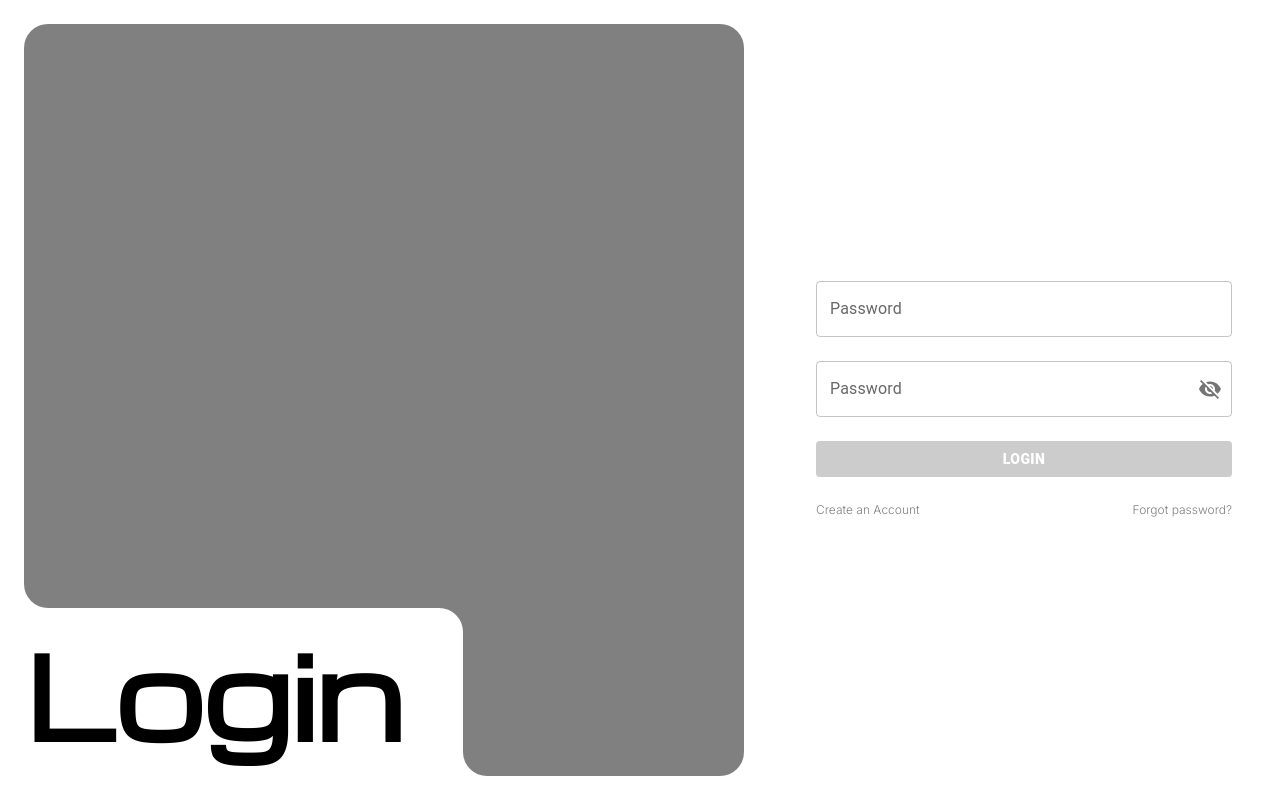
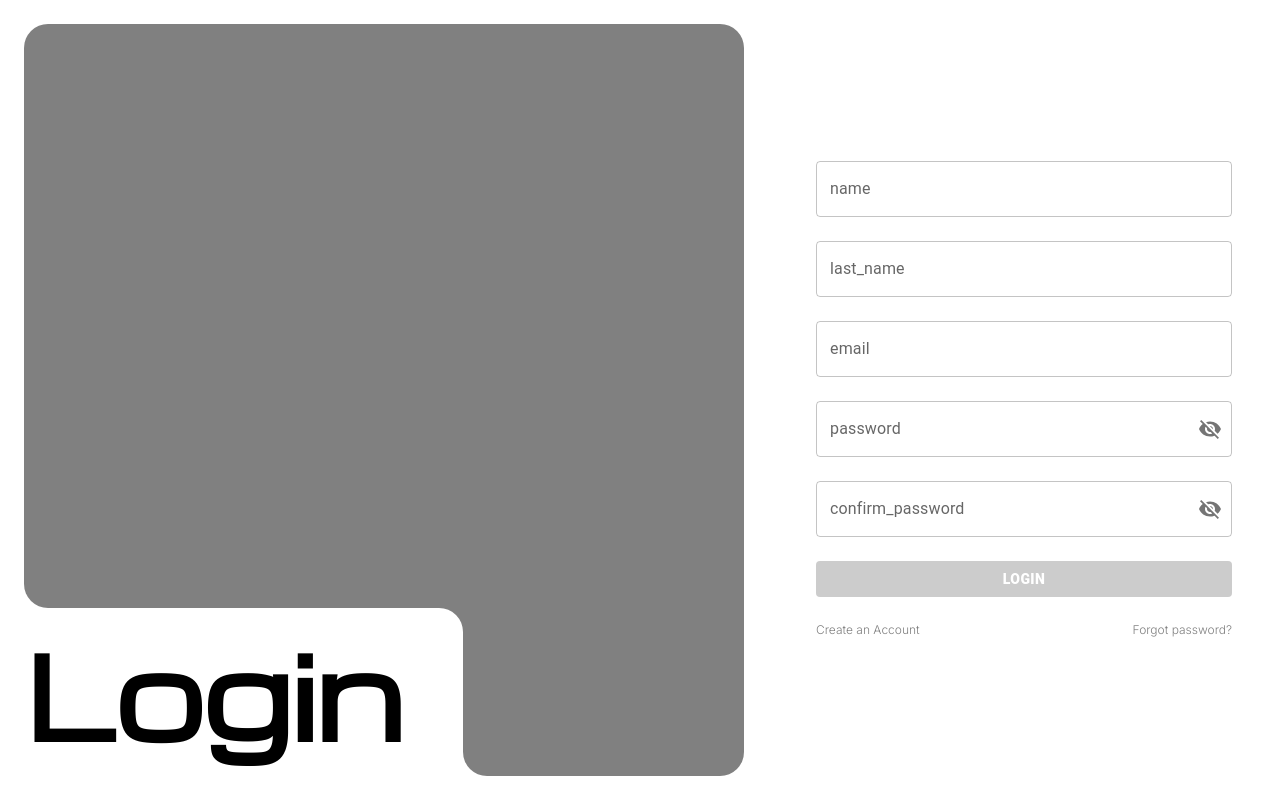
Before and after one commit to RickBm400/next-people-dictionary, a Next.js app: page /login in a window 1280 px wide. Built offline with nearby package versions, Linux system fonts and the light colour scheme.

Commit message:
feat: signup base form

```diff
--- a/app/login/page.tsx
+++ b/app/login/page.tsx
@@ -10,6 +10,8 @@ export default function Login() {
     type: string;
     value: string;
   }
+  // false > login; true > signup
+  const [togleForms, switchTogleForms] = useState<Boolean>(false);
   const [loginCredentials, setLoginCredentials] = useState<
     Record<string, typenvalue>
   >({
@@ -23,6 +25,31 @@ export default function Login() {
     },
   });
 
+  const [signUpCredentials, setSignUpCredentials] = useState<
+    Record<string, typenvalue>
+  >({
+    name: {
+      type: "text",
+      value: "",
+    },
+    last_name: {
+      type: "text",
+      value: "",
+    },
+    email: {
+      type: "email",
+      value: "",
+    },
+    password: {
+      type: "password",
+      value: "",
+    },
+    confirm_password: {
+      type: "password",
+      value: "",
+    },
+  });
+
   function getArrayOfCredentials(array: object): Array<string> {
     return Object.keys(array);
   }
@@ -31,7 +58,7 @@ export default function Login() {
     event: React.ChangeEvent<HTMLInputElement>
   ) => {
     const { name, value } = event.target;
-    setLoginCredentials((prevCredentials) => ({
+    setSignUpCredentials((prevCredentials) => ({
       ...prevCredentials,
       [name]: {
         ...prevCredentials[name],
@@ -72,12 +99,12 @@ export default function Login() {
                 item
                 xs={12}
                 className="space-y-6">
-                {getArrayOfCredentials(loginCredentials).map((field) => (
+                {getArrayOfCredentials(signUpCredentials).map((field) => (
                   <TexFieldComps
-                    value={loginCredentials[field].value}
-                    label="Password"
+                    value={signUpCredentials[field].value}
+                    label={field}
                     name={field}
-                    type={loginCredentials[field].type}
+                    type={signUpCredentials[field].type}
                     handler={loginCredentialHandler}></TexFieldComps>
                 ))}
                 <Button
```
